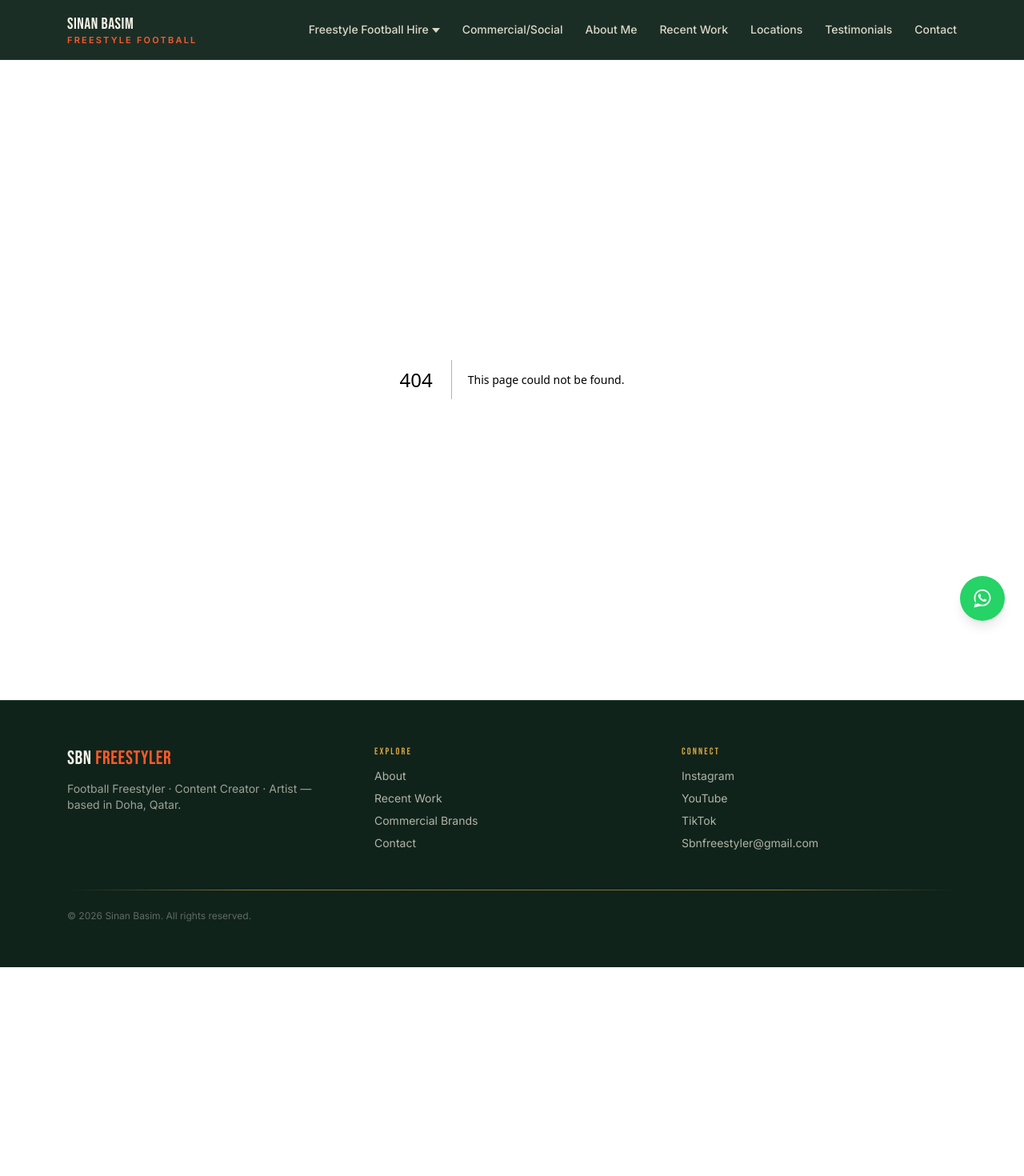
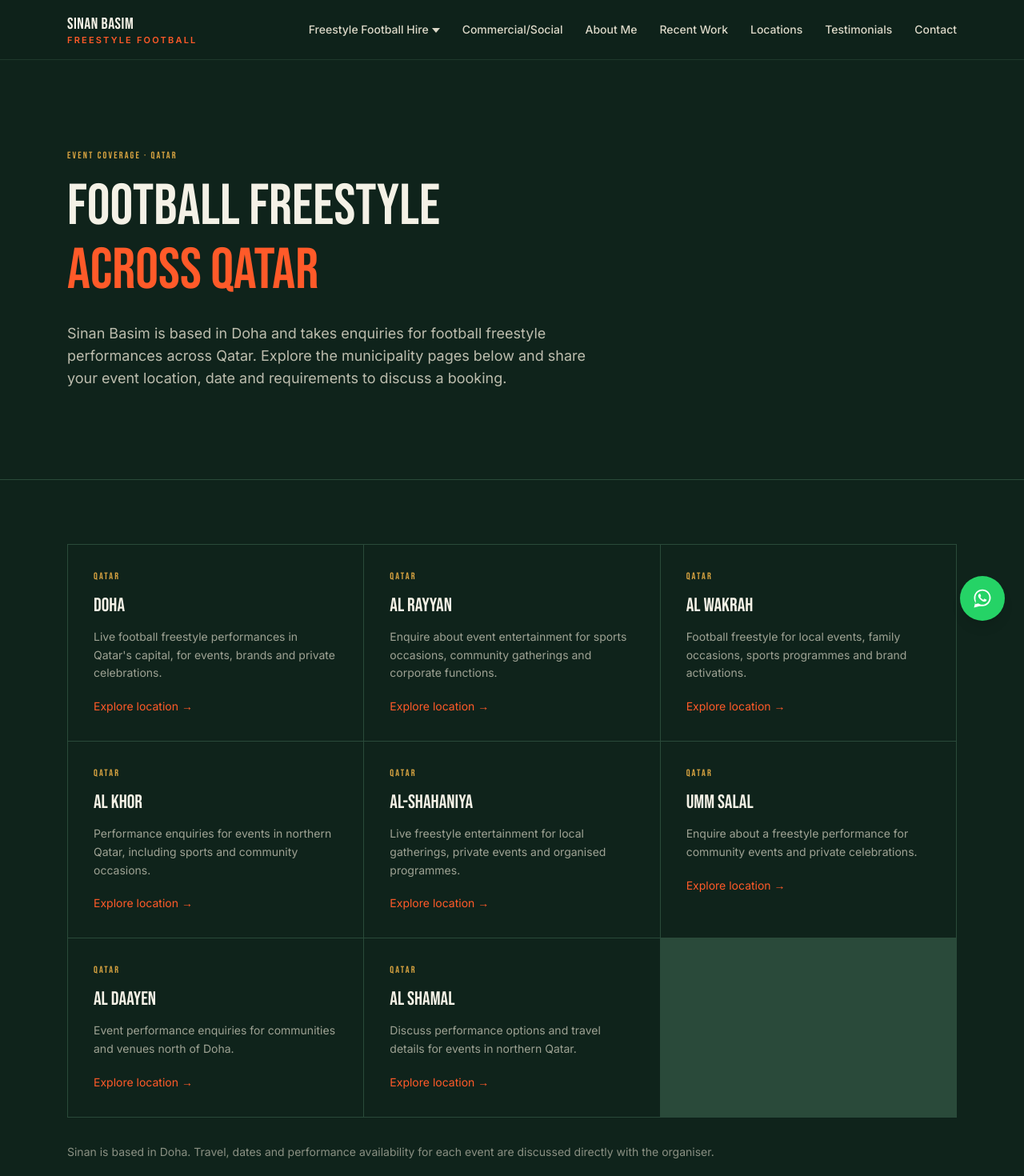
Before and after one commit to sh1blue/sinan, a Next.js app: page /locations in a window 1280 px wide. Before the commit this address had no page. Shown: the top 1470 px of the page at 80% size. Before the commit the page ends 1209 px from the top, so only its background shows below. Built offline with nearby package versions, Linux system fonts and the light colour scheme.

Commit message:
Add Qatar locations directory page

```diff
--- /dev/null
+++ b/src/app/locations/page.tsx
@@ -0,0 +1,59 @@
+"use client";
+
+import Link from "next/link";
+
+const locations = [
+  { name: "Doha", slug: "doha", description: "Live football freestyle performances in Qatar's capital, for events, brands and private celebrations." },
+  { name: "Al Rayyan", slug: "al-rayyan", description: "Enquire about event entertainment for sports occasions, community gatherings and corporate functions." },
+  { name: "Al Wakrah", slug: "al-wakrah", description: "Football freestyle for local events, family occasions, sports programmes and brand activations." },
+  { name: "Al Khor", slug: "al-khor", description: "Performance enquiries for events in northern Qatar, including sports and community occasions." },
+  { name: "Al-Shahaniya", slug: "al-shahaniya", description: "Live freestyle entertainment for local gatherings, private events and organised programmes." },
+  { name: "Umm Salal", slug: "umm-salal", description: "Enquire about a freestyle performance for community events and private celebrations." },
+  { name: "Al Daayen", slug: "al-daayen", description: "Event performance enquiries for communities and venues north of Doha." },
+  { name: "Al Shamal", slug: "al-shamal", description: "Discuss performance options and travel details for events in northern Qatar." },
+];
+
+export const metadata = {
+  title: "Locations Across Qatar | Football Freestyler Sinan Basim",
+  description: "Explore locations across Qatar where you can enquire about football freestyle performances by Sinan Basim, based in Doha.",
+  alternates: { canonical: "/locations" },
+};
+
+export default function LocationsPage() {
+  return (
+    <>
+      <section className="border-b border-turf-line bg-turf">
+        <div className="mx-auto max-w-6xl px-5 py-20 md:py-28">
+          <p className="section-label text-xs uppercase tracking-[0.2em] text-gold">Event Coverage · Qatar</p>
+          <h1 className="font-display mt-5 max-w-4xl text-5xl leading-[0.95] text-chalk md:text-7xl">
+            FOOTBALL FREESTYLE
+            <span className="mt-2 block text-flare">ACROSS QATAR</span>
+          </h1>
+          <p className="mt-7 max-w-2xl text-base leading-relaxed text-chalk-dim/85 md:text-lg">
+            Sinan Basim is based in Doha and takes enquiries for football freestyle performances across Qatar.
+            Explore the municipality pages below and share your event location, date and requirements to discuss a booking.
+          </p>
+        </div>
+      </section>
+      <section className="mx-auto max-w-6xl px-5 py-16 md:py-20">
+        <div className="grid gap-px overflow-hidden border border-turf-line bg-turf-line sm:grid-cols-2 lg:grid-cols-3">
+          {locations.map((location) => (
+            <Link
+              key={location.slug}
+              href={location.slug === "doha" ? "/football-freestyler-doha" : `/football-freestyler-${location.slug}`}
+              className="group bg-turf p-7 transition hover:bg-turf-light md:p-8"
+            >
+              <p className="section-label text-xs uppercase tracking-[0.16em] text-gold">Qatar</p>
+              <h2 className="font-display mt-3 text-2xl text-chalk group-hover:text-flare">{location.name}</h2>
+              <p className="mt-3 text-sm leading-relaxed text-chalk-dim/70">{location.description}</p>
+              <span className="mt-5 inline-block text-sm text-flare">Explore location →</span>
+            </Link>
+          ))}
+        </div>
+        <p className="mt-8 text-sm leading-relaxed text-chalk-dim/60">
+          Sinan is based in Doha. Travel, dates and performance availability for each event are discussed directly with the organiser.
+        </p>
+      </section>
+    </>
+  );
+}
```
